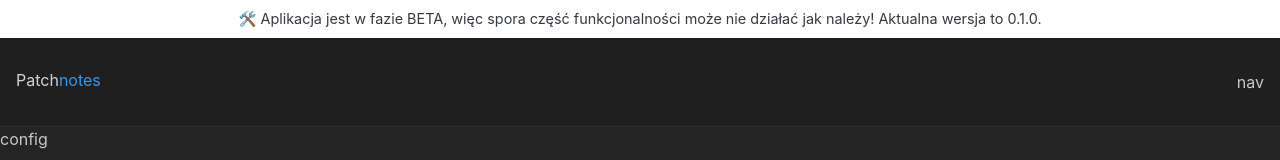
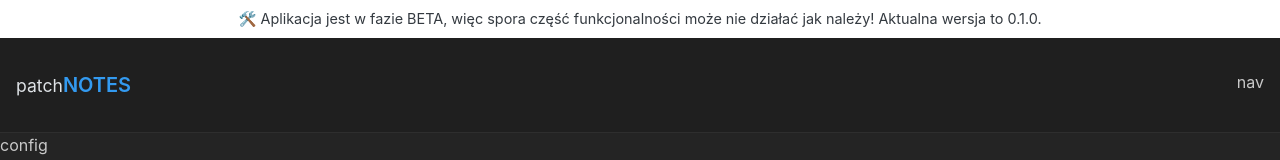
Before and after one commit to jakubwilk/forumgame-patchnotes-admin, a React (Vite) app in the folder client/: page /config in a window 1280 px wide. Shown: the top 160 px of the page. Built offline with nearby package versions, Linux system fonts and the light colour scheme.

Commit message:
Add google fonts and create some css variables

```diff
--- a/client/index.html
+++ b/client/index.html
@@ -4,6 +4,10 @@
     <meta charset="UTF-8" />
     <link rel="icon" type="image/svg+xml" href="/vite.svg" />
     <meta name="viewport" content="width=device-width, initial-scale=1.0" />
+    <link rel="preconnect" href="https://fonts.googleapis.com">
+    <link rel="preconnect" href="https://fonts.gstatic.com" crossorigin>
+    <link href="https://fonts.googleapis.com/css2?family=Lato:ital,wght@0,400;0,700;1,400;1,700&family=Rubik:ital,wght@0,300;0,600;1,600&display=swap" rel="stylesheet">
+    <title>PatchNOTES</title>
   </head>
   <body>
     <div id="root"></div>
--- a/client/src/app/config/index.ts
+++ b/client/src/app/config/index.ts
@@ -1 +1,2 @@
 export * from './routes'
+export * from './theme.ts'
--- a/client/src/index.css
+++ b/client/src/index.css
@@ -3,6 +3,19 @@
 
 @layer tailwind {
   @tailwind base;
+}
+
+:root {
+  --pn-font-weight-300: 300;
+  --pn-font-weight-400: 400;
+  --pn-font-weight-600: 600;
+  --pn-font-weight-700: 700;
+
+  --pn-font-style-regular: 'normal';
+  --pn-font-style-italic: 'italic';
+
+  --pn-font-rubik: 'Rubik', sans-serif;
+  --pn-font-lato: 'Lato', sans-serif;
 }
 
 body {
--- a/client/src/modules/common/header/Header.module.css
+++ b/client/src/modules/common/header/Header.module.css
@@ -4,9 +4,16 @@
 }
 
 .logoTitle {
-    color: var(--mantine-color-gray-4);
+    color: var(--mantine-color-gray-3);
+    line-height: inherit;
+    text-transform: lowercase;
+    font-size: 1.1rem;
+    user-select: none;
 }
 
 .logoText {
     color: var(--mantine-primary-color-5);
+    font-weight: var(--pn-font-weight-600);
+    text-transform: uppercase;
+    font-size: 1.25rem;
 }
```
